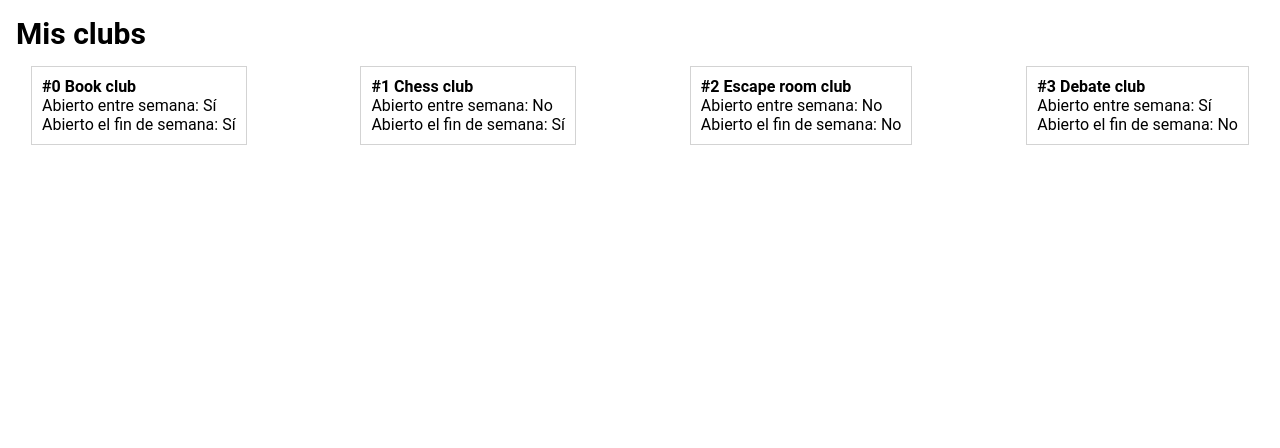
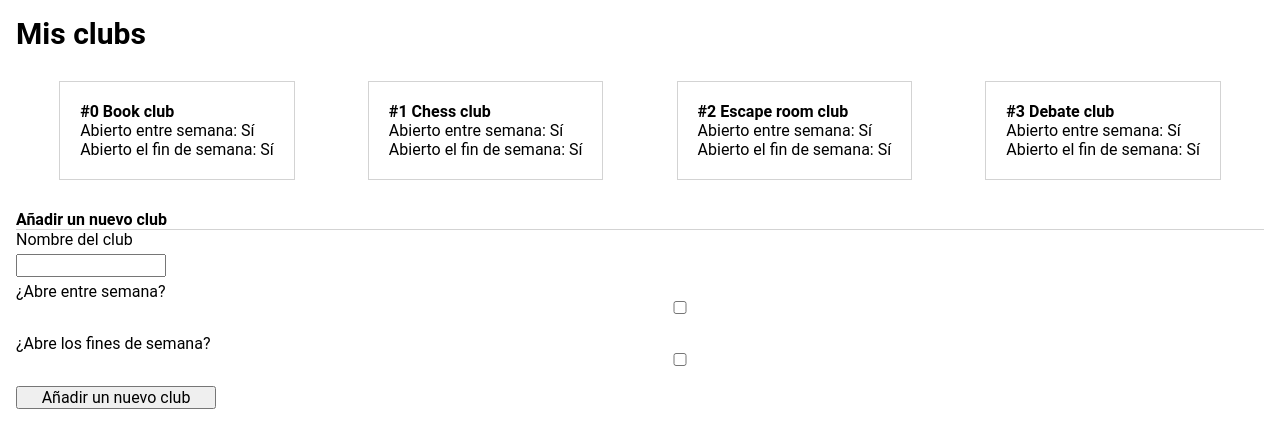
Before and after one commit to Adalab/modulo-3-evaluacion-intermedia-mdanieladla, a React (Create React App) app: page / in a window 1280 px wide. Shown: the top 448 px of the page. Built offline with nearby package versions, Linux system fonts and the light colour scheme.

Commit message:
modified scss style, render clubs and add form

```diff
--- a/src/components/App.js
+++ b/src/components/App.js
@@ -1,35 +1,46 @@
 import '../styles/App.scss';
+import clubsData from '../data/clubsData.json';
+import { useState } from 'react';
 
 function App() {
+  const [clubs, setClubs] = useState(clubsData);
+  const openWeeksDays = 'Abierto entre semana: Sí';
+  const notOpenWeeksDays = 'Abierto entre semana: No';
+  const openWeekends = 'Abierto el fin de semana: Sí';
+  const notOpenWeekends = 'Abierto el fin de semana: No';
+
+  const htmlClubsList = clubs.map((oneClub, index) => (
+    <li key={index} className='list__container--li'>
+      <h3>
+        #{index} {oneClub.name}
+      </h3>
+      <p>{openWeeksDays} </p>
+      <p>{openWeekends}</p>
+    </li>
+  ));
+
   return (
     <div className='page'>
       <header className='header'>
         <h1 className='header--title'>Mis clubs</h1>
       </header>
       <section>
-        <ul className='list__container'>
-          <li className='list__container--li'>
-            <h3>#0 Book club</h3>
-            <p>Abierto entre semana: Sí</p>
-            <p>Abierto el fin de semana: Sí</p>
-          </li>
-          <li className='list__container--li'>
-            <h3>#1 Chess club</h3>
-            <p>Abierto entre semana: No</p>
-            <p>Abierto el fin de semana: Sí</p>
-          </li>
-          <li className='list__container--li'>
-            <h3>#2 Escape room club</h3>
-            <p>Abierto entre semana: No</p>
-            <p>Abierto el fin de semana: No</p>
-          </li>
-          <li className='list__container--li'>
-            <h3>#3 Debate club</h3>
-            <p>Abierto entre semana: Sí</p>
-            <p>Abierto el fin de semana: No</p>
-          </li>
-        </ul>
+        <ul className='list__container'>{htmlClubsList}</ul>
       </section>
+      <h4 className='title--newClub'>Añadir un nuevo club</h4>
+      <form className='form'>
+        <label> Nombre del club </label>
+        <input type='text' className='form__input--name' />
+        <label>¿Abre entre semana?</label>
+        <input type='checkbox' className='form__input--check' />
+        <label>¿Abre los fines de semana?</label>
+        <input type='checkbox' className='form__input--check' />
+        <input
+          type='submit'
+          value='Añadir un nuevo club'
+          className='form__input--btn'
+        />
+      </form>
     </div>
   );
 }
--- /dev/null
+++ b/src/data/clubsData.json
@@ -0,0 +1,22 @@
+[
+    {
+    "name": "Book club",
+    "openOnWeekdays": true,
+    "openOnWeekend": true
+    },
+    {
+    "name": "Chess club",
+    "openOnWeekdays": false,
+    "openOnWeekend": true
+    },
+    {
+    "name": "Escape room club",
+    "openOnWeekdays": false,
+    "openOnWeekend": false
+    },
+    {
+    "name": "Debate club",
+    "openOnWeekdays": true,
+    "openOnWeekend": false
+    }
+   ]
--- a/src/styles/components/list.scss
+++ b/src/styles/components/list.scss
@@ -2,11 +2,32 @@
     display: flex;
     flex-direction: row;
     flex-wrap: wrap;
-    justify-content: space-between;
+    justify-content: space-evenly;
 
     &--li {
-        margin: 15px;
-        padding: 10px;
+        margin: 30px;
+        padding: 20px;
         border: 1px solid lightgray;
     }
 }
+
+.title--newClub {
+    border-bottom: 1px solid lightgray;
+}
+
+.form {
+    display: flex;
+    flex-direction: column;
+    &__input--name {
+        margin-top: 5px;
+        margin-bottom: 5px;
+        width: 150px;
+    }
+    &__input--check{
+        margin-left: 80px;
+        margin-bottom: 20px;
+    }
+    &__input--btn {
+        width: 200px;
+    }
+}
```
Also changed, not shown: 1 other file (tests, documents, lock files or other folders).
